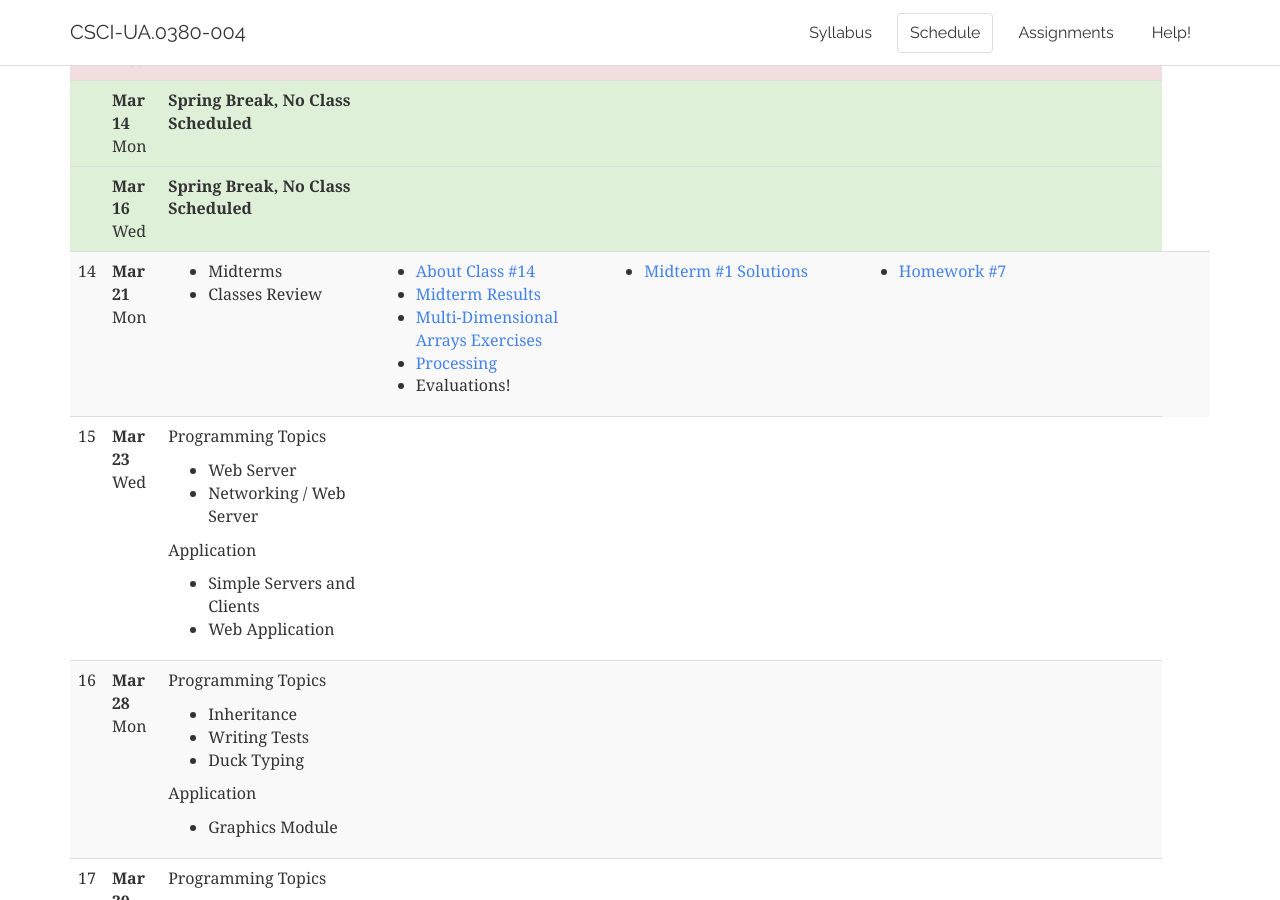
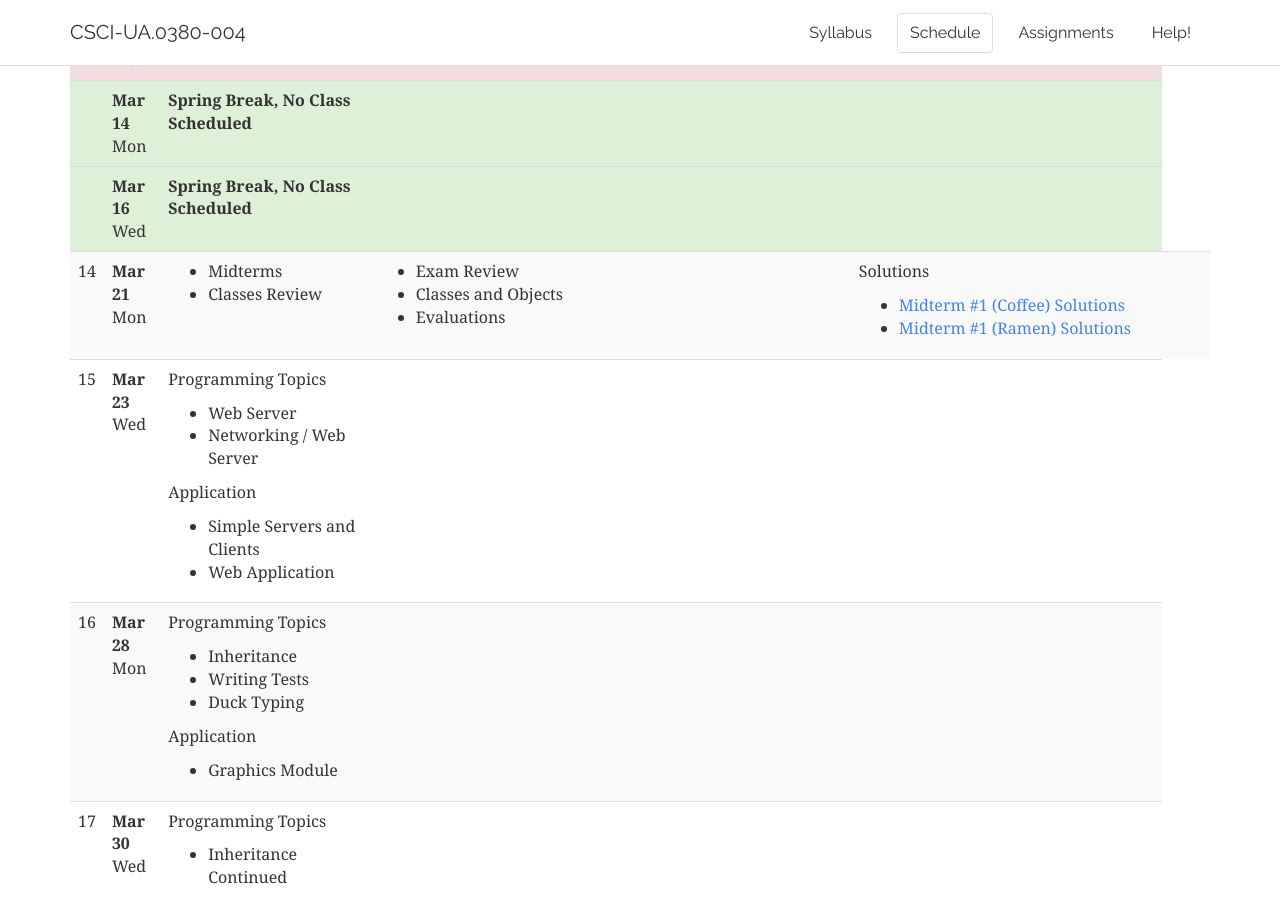
Before and after one commit to foureyes/csci-ua.0380-spring2016-004, a Jekyll site: the page built from schedule.markdown, in a window 1280 px wide and 900 px high, scrolled down 3720 px. Built offline with Jekyll 4.4.1, drawn with Linux system fonts in a browser that asks for light colours.

Commit message:
added class 14

```diff
--- a/_includes/schedule/14.markdown
+++ b/_includes/schedule/14.markdown
@@ -1,13 +1,17 @@
 	<td markdown="block">
-* [About Class #14](slides/14/meta.html)
-* [Midterm Results](slides/14/midterm.html)
-* [Multi-Dimensional Arrays Exercises](slides/14/nested-arrays-exercises.html)
-* [Processing](slides/14/processing.html)
-* Evaluations!
+* Exam Review
+* Classes and Objects
+* Evaluations
 </td>
 	<td markdown="block">
-* [Midterm #1 Solutions](resources/handouts/midterm_1/midterm_1_solutions.pdf)
+
+
+
+
 </td>
 	<td markdown="block">
-* [Homework #7](assignments/hw07.html)
+Solutions
+
+* [Midterm #1 (Coffee) Solutions](resources/handouts/midterm/midterm_coffee_solutions.pdf)
+* [Midterm #1 (Ramen) Solutions ](resources/handouts/midterm/midterm_ramen_solutions.pdf)
 </td>
```
